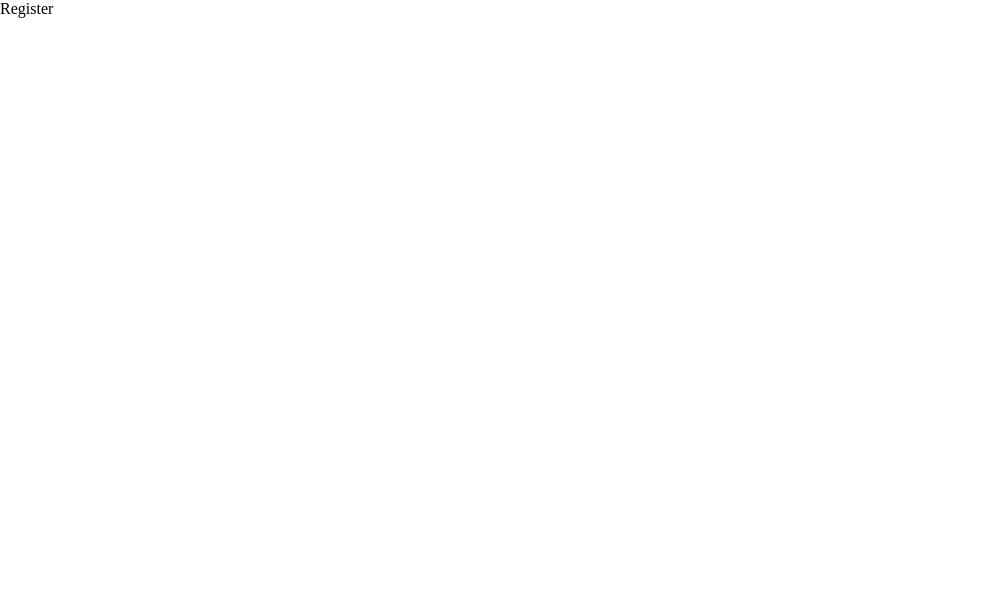
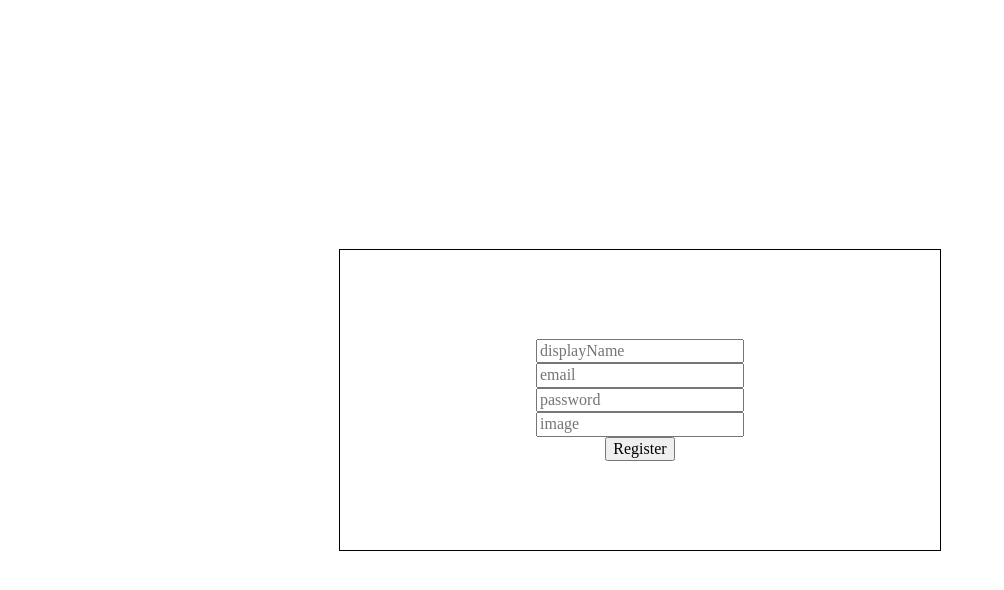
Before and after one commit to breno-albuquerque/blogs-app, a React (Create React App) app: page /register in a window 1280 px wide. Shown: the top 590 px of the page, without its empty margins (0-1004 px from the left). Built offline with nearby package versions, Linux system fonts and the light colour scheme.

Commit message:
feat(components): Adiciona formulário e estado local no Register.js

```diff
--- a/src/components/Register.js
+++ b/src/components/Register.js
@@ -1,8 +1,57 @@
-import React from 'react'
+import React, { useState } from 'react';
+import styled from 'styled-components';
+
+const Form = styled.form`
+  display: flex;
+  align-items: center;
+  justify-content: center;
+  flex-direction: column;
+
+  border: solid 1px black;
+  height: 300px;
+
+  min-width: 300px;
+  max-width: 600px;
+
+  margin: 0 auto;
+
+  position: absolute;
+  top: 0; bottom: 0;
+  left: 0; right: 0;
+  margin: auto;
+`
 
 function Register() {
+  const [userData, setUserData] = useState({
+    displayName: '',
+    email: '',
+    password: '',
+    image: ''
+  });
+
+  const handleChange = ({ target }) => {
+    const { name, value } = target;
+
+    setUserData((prev) => ({
+      ...prev,
+      [name]: value
+    }));
+  }
+
+  const handleClick = () => {
+
+  }
+
+  const { displayName, email, password, image } = userData;
+
   return (
-    <div>Register</div>
+    <Form>
+      <input autoComplete='off' onChange={ handleChange } value={ displayName } type="text" placeholder='displayName' name='displayName' />
+      <input autoComplete='off' onChange={ handleChange } value={ email } type="email"placeholder='email' name='email' />
+      <input autoComplete='off' onChange={ handleChange } value={ password } type="password" placeholder='password' name='password' />
+      <input autoComplete='off' onChange={ handleChange } value={ image } type="text" placeholder='image' name='image' />
+      <button onClick={ handleClick }>Register</button>
+    </Form>
   )
 }
 
```
